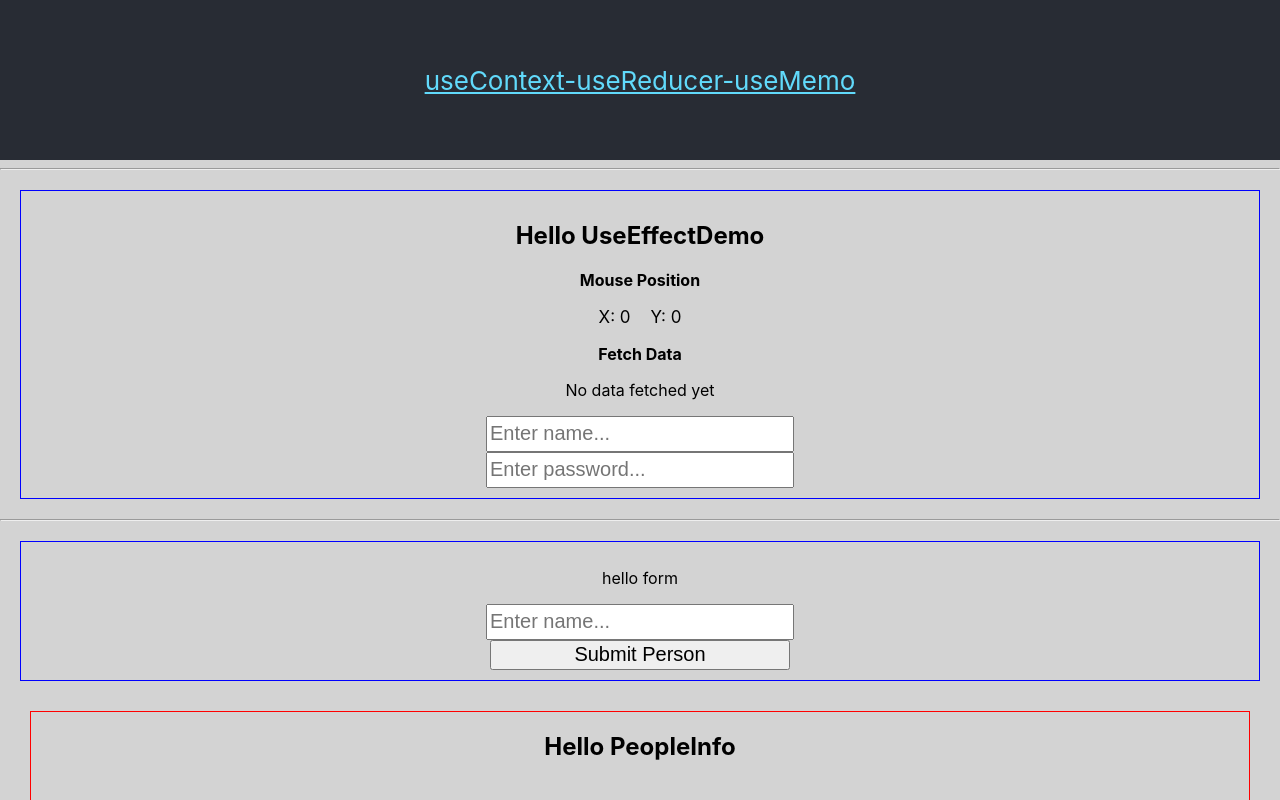
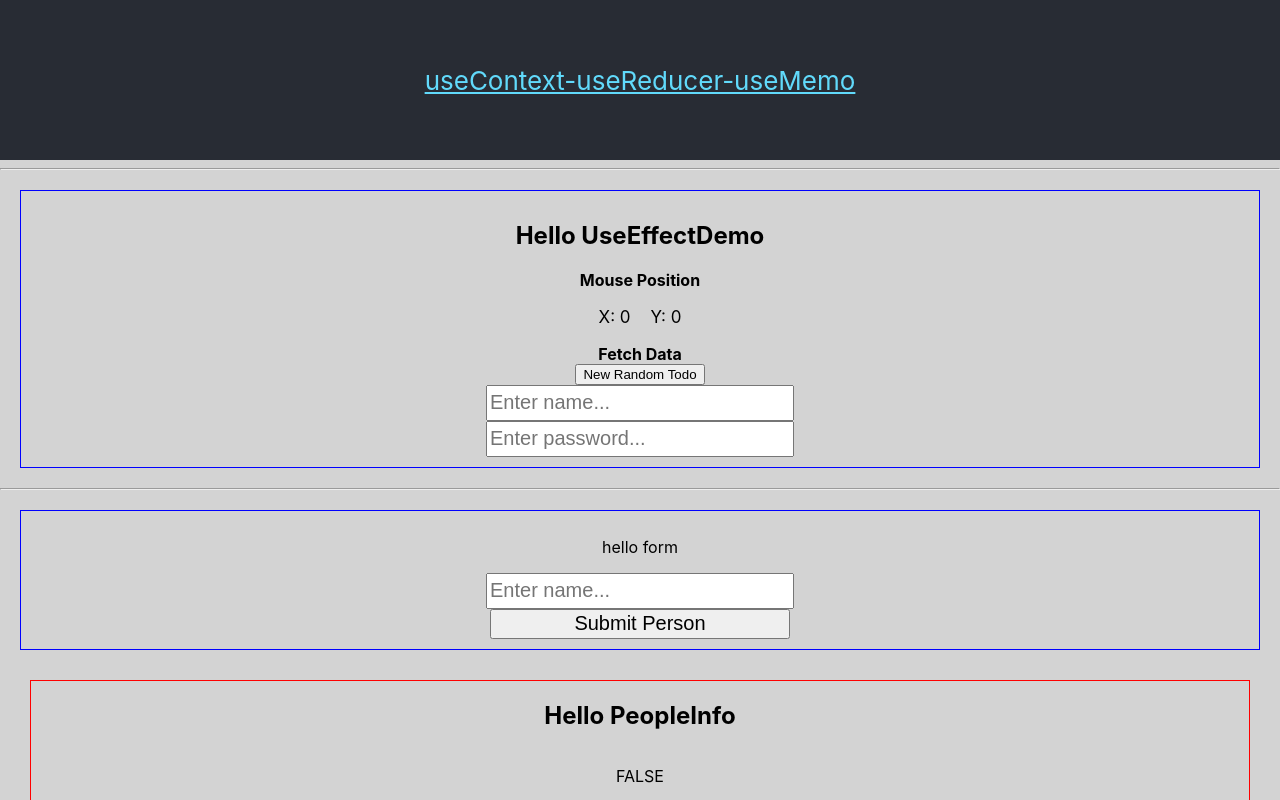
Before and after one commit to keepforever/use-ctx-mem-rdcr-6-22-19, a React (Create React App) app: page / in a window 1280 px wide. Shown: the top 800 px of the page. Built offline with nearby package versions, Linux system fonts and the light colour scheme; no server answers.

Commit message:
finish up useEffect tutorial video

```diff
--- a/src/comps/UseEffectDemo.jsx
+++ b/src/comps/UseEffectDemo.jsx
@@ -3,7 +3,6 @@ import axios from 'axios';
 import styles from '../styles';
 import { useForm } from '../hooks/useForm';
 import { useFetch } from '../hooks/useFetch';
-
 
 const UseEffectDemo = props => {
     const [values, handleChange, clearForm] = useForm({
@@ -17,10 +16,22 @@ const UseEffectDemo = props => {
         }
     };
 
-    const [xMouseVal, setXMouseVal] = useState(0);
-    const [yMouseVal, setYMouseVal] = useState(0);
-    const [fetchData, setFetchData] = useState({});
-    const randomTodo = parseInt(Math.floor(Math.random() * 100));
+    // WITHOUT INITIALIZER FUNCTION
+    // const [randomTodo, setRandomTodo] = useState(
+    //     // first look in localStorage for value of randomTodo, if it's not there instantiate a random value.
+    //     // we add JSON.parse() so it works for various types of stored data
+    //     JSON.parse(localStorage.getItem('randomTodo')) ||
+    //         parseInt(Math.floor(Math.random() * 100))
+    // );
+
+    // WITH INITIALIZER FUNCTION
+    const [randomTodo, setRandomTodo] = useState(
+        () =>
+            // first look in localStorage for value of randomTodo, if it's not there instantiate a random value.
+            // we add JSON.parse() so it works for various types of stored data
+            JSON.parse(localStorage.getItem('randomTodo')) ||
+            parseInt(Math.floor(Math.random() * 100))
+    );
 
     // NOTE: Passing [] to the dependency array simulates componentDidMount()
     // from classed based components because it will only run on the first mount.
@@ -50,6 +61,8 @@ const UseEffectDemo = props => {
     // );
 
     // ## THREE ## //
+    const [xMouseVal, setXMouseVal] = useState(0);
+    const [yMouseVal, setYMouseVal] = useState(0);
     // mouseMove event listener, more practical application.
     // useEffect(() => {
     //     const onMouseMove = e => {
@@ -67,6 +80,7 @@ const UseEffectDemo = props => {
     // }, [values.name]);
 
     // ## FOUR ## //
+    // const [fetchData, setFetchData] = useState({});
     // You can have more than one useEffect. They fire off in sequential order.
     // useEffect(
     //     () => {
@@ -105,7 +119,18 @@ const UseEffectDemo = props => {
 
     // ## FIVE ## //
     // calling the custom hook
-    const {data, loading} = useFetch(randomTodo);
+    const { data, loading } = useFetch(randomTodo);
+    console.log('\n', '\n', `data = `, data, '\n', '\n');
+    console.log('\n', '\n', `loading = `, loading, '\n', '\n');
+
+    // ## SIX ## //
+    // persist the value of randomTodo to localStorage
+    useEffect(
+        () => {
+            localStorage.setItem('randomTodo', JSON.stringify(randomTodo));
+        },
+        [randomTodo]
+    );
 
     return (
         <div style={styles['style-a']}>
@@ -116,7 +141,7 @@ const UseEffectDemo = props => {
                 <p>Y: {yMouseVal}</p>
             </div>
             <h4 style={{ margin: 0 }}>Fetch Data</h4>
-            {fetchData.data ? (
+            {/* {fetchData.data ? (
                 <div style={styles['flex-row']}>
                     <p style={{ marginRight: 20 }}>
                         user: {fetchData.data.userId}
@@ -125,7 +150,18 @@ const UseEffectDemo = props => {
                 </div>
             ) : (
                 <p>No data fetched yet</p>
-            )}
+            )} */}
+            {!loading && <p>{JSON.stringify(data)}</p>}
+            <button
+                onClick={() => {
+                    const newRandomTodo = parseInt(
+                        Math.floor(Math.random() * 100)
+                    );
+                    setRandomTodo(newRandomTodo);
+                }}
+            >
+                New Random Todo
+            </button>
 
             <input
                 name="name"
--- a/src/hooks/useFetch.js
+++ b/src/hooks/useFetch.js
@@ -2,20 +2,21 @@ import { useEffect, useState } from 'react';
 import axios from 'axios';
 
 export const useFetch = randomTodo => {
+    console.log('\n', '\n', `useFetch ran = `, randomTodo, '\n', '\n');
     const [data, setData] = useState({});
-    const [loading, setLoading] = useState(false);
+    const [loading, setLoading] = useState(true);
     useEffect(
         () => {
             setLoading(true);
             axios
                 .get('https://jsonplaceholder.typicode.com/todos/' + randomTodo)
                 .then(res => {
-                    console.log('\n', '\n', `res = `, res, '\n', '\n');
+                    console.log('\n', '\n', `useFetch, res = `, res, '\n', '\n');
                     setData(res.data);
                     setLoading(false);
                 });
         },
-        []
+        [randomTodo, setData]
     );
     return { data, loading };
 };
```
Also changed, not shown: 1 other file (tests, documents, lock files or other folders).
